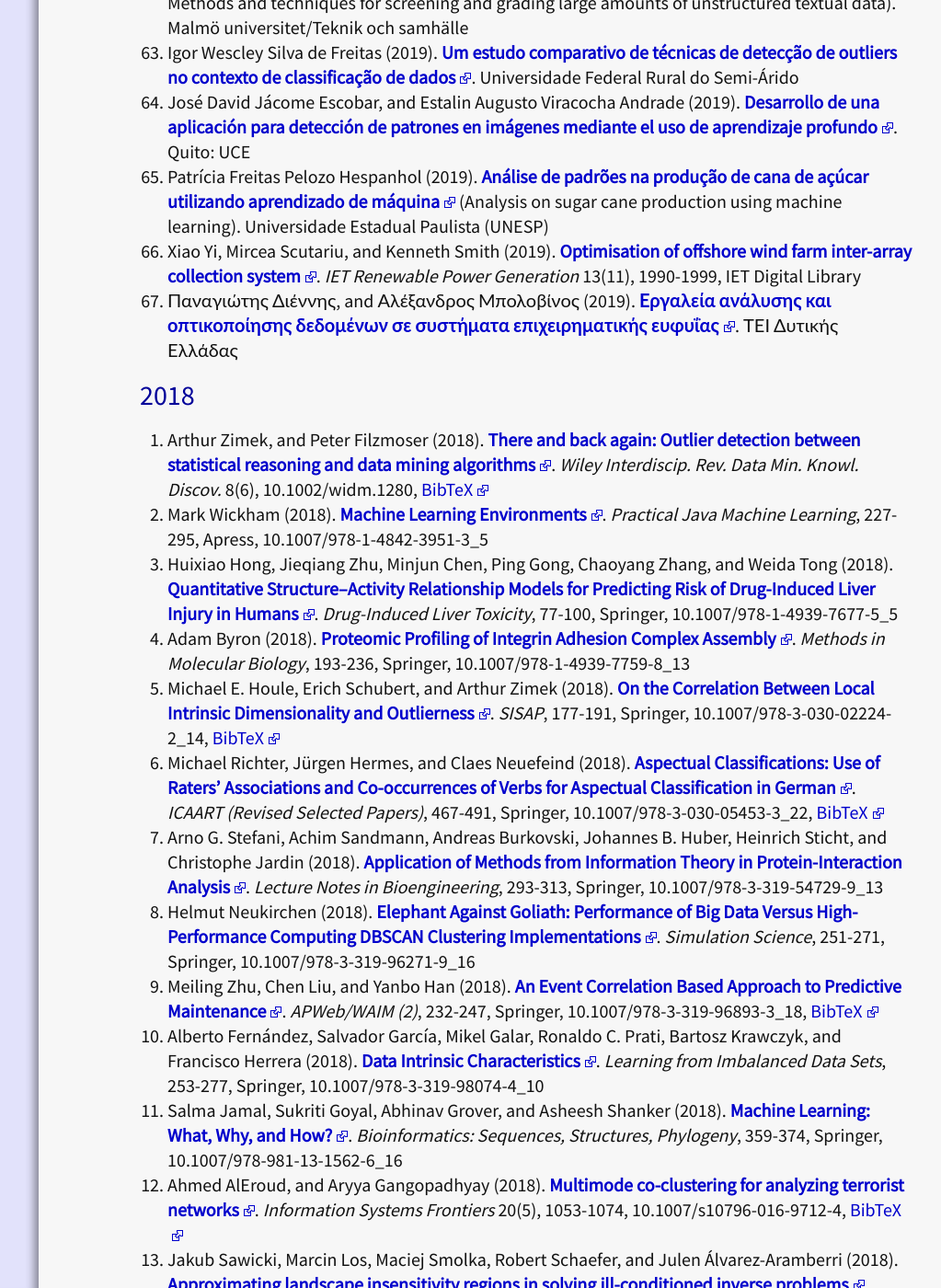
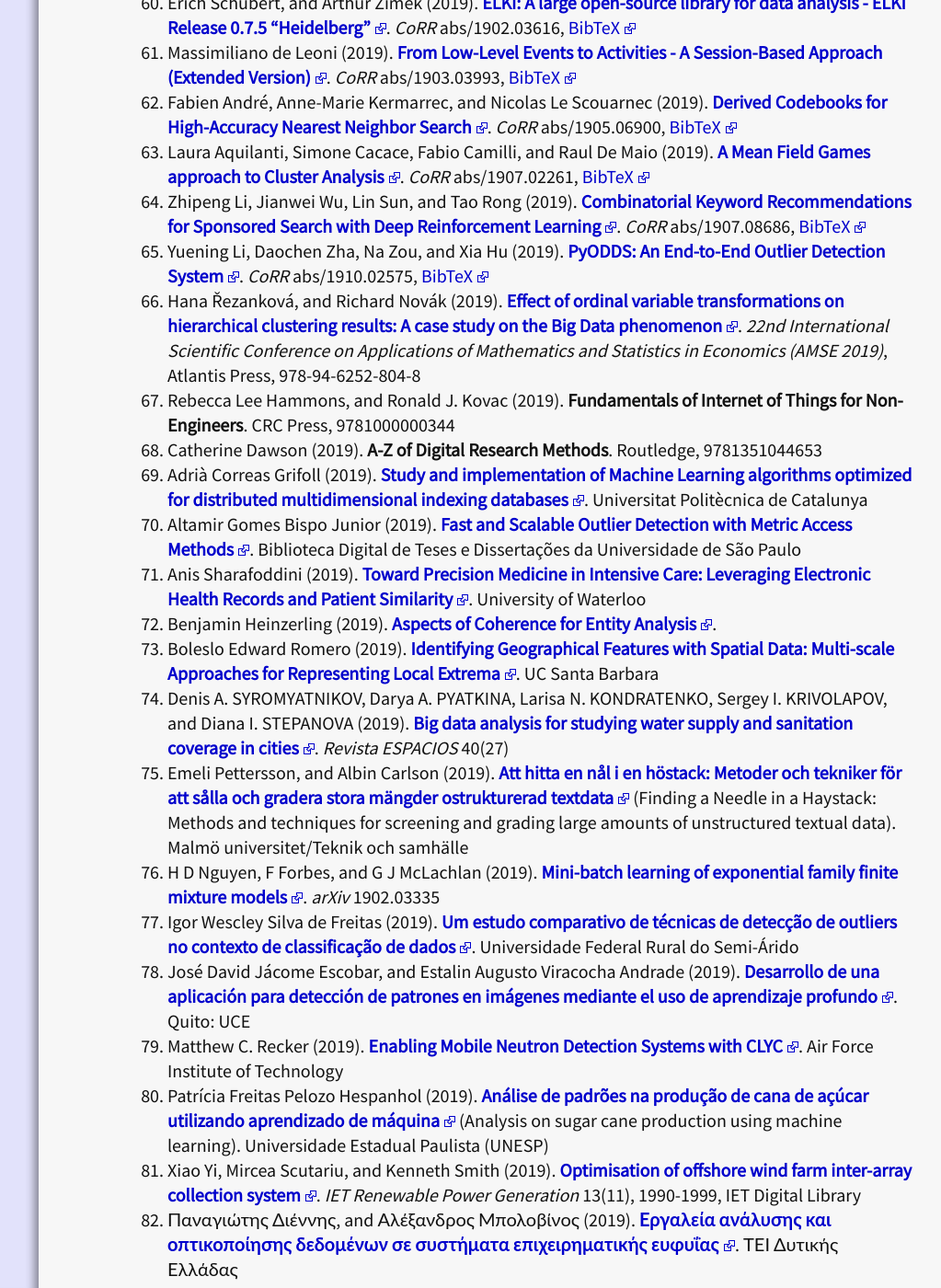
Before and after one commit to elki-project/elki-project.github.io, a Jekyll site: the page built from references.md, in a window 1280 px wide and 1400 px high, scrolled down 5331 px. Shown: the whole window at 92% size, without its empty margins (248-1271 px from the left). Built offline with Jekyll 4.4.1, drawn with Linux system fonts in a browser that asks for light colours; some of the changed text lies outside the part shown.

Commit message:
New references

```diff
--- a/references.md
+++ b/references.md
@@ -50,6 +50,14 @@
    **[Unsupervised Cross-Lingual Sentence Representation Learning via Linguistic Isomorphism](https://doi.org/10.1007/978-3-030-29563-9_20)**.
    *KSEM (2)*, 215-226, Springer, 10.1007/978-3-030-29563-9\_20,
    [BibTeX](https://dblp.org/rec/bibtex/conf/ksem/WangHT19)
+1. Erich Schubert, and Peter J. Rousseeuw (2019).
+   **[Faster k-Medoids Clustering: Improving the PAM, CLARA, and CLARANS Algorithms](https://doi.org/10.1007/978-3-030-32047-8_16)**.
+   *SISAP*, 171-187, Springer, 10.1007/978-3-030-32047-8\_16,
+   [BibTeX](https://dblp.org/rec/bibtex/conf/sisap/SchubertR19)
+1. Maximilian Archimedes Xaver Hünemörder, Daniyal Kazempour, Peer Kröger, and Thomas Seidl (2019).
+   **[SIDEKICK: Linear Correlation Clustering with Supervised Background Knowledge](https://doi.org/10.1007/978-3-030-32047-8_20)**.
+   *SISAP*, 221-230, Springer, 10.1007/978-3-030-32047-8\_20,
+   [BibTeX](https://dblp.org/rec/bibtex/conf/sisap/HunemorderKK019)
 1. Sudarshan S. Chawathe (2019).
    **[Clustering Blockchain Data](https://doi.org/10.1007/978-3-319-97864-2_3)**.
    *Unsupervised and Semi-Supervised Learning*, 43-72, Springer, 10.1007/978-3-319-97864-2\_3
@@ -62,6 +70,12 @@
 1. Liefa Liao, and Bin Luo (2019).
    **[Entropy Isolation Forest Based on Dimension Entropy for Anomaly Detection](https://doi.org/10.1007/978-981-13-6473-0_32)**.
    *Computational Intelligence and Intelligent Systems*, 365-376, Springer, 10.1007/978-981-13-6473-0\_32
+1. C.S.R. Prabhu, Aneesh Sreevallabh Chivukula, Aditya Mogadala, Rohit Ghosh, and L.M. Jenila Livingston (2019).
+   **[Big Data Analytics: Systems, Algorithms, Applications](https://doi.org/10.1007/978-981-15-0094-7)**.
+   Springer, 10.1007/978-981-15-0094-7
+1. C.S.R. Prabhu, Aneesh Sreevallabh Chivukula, Aditya Mogadala, Rohit Ghosh, and L.M. Jenila Livingston (2019).
+   **[Intelligent Systems](https://doi.org/10.1007/978-981-15-0094-7_2)**.
+   *Big Data Analytics: Systems, Algorithms, Applications*, 25-46, Springer, 10.1007/978-981-15-0094-7\_2
 1. Félix Iglesias, Tanja Zseby, Daniel Ferreira, and Arthur Zimek (2019).
    **[MDCGen: Multidimensional Dataset Generator for Clustering](https://doi.org/10.1007/s00357-019-9312-3)**.
    *Journal of Classification*, Springer, 10.1007/s00357-019-9312-3
@@ -84,7 +98,8 @@
    [BibTeX](https://dblp.org/rec/bibtex/journals/dpd/WieseSWTS19)
 1. Ioan Drăgan, Gabriel Iuhasz, and Dana Petcu (2019).
    **[A Scalable Platform for Monitoring Data Intensive Applications](https://doi.org/10.1007/s10723-019-09483-1)**.
-   *Journal of Grid Computing*, Springer Science and Business Media LLC, 10.1007/s10723-019-09483-1
+   *J. Grid Comput.* 17(3), 503-528, 10.1007/s10723-019-09483-1,
+   [BibTeX](https://dblp.org/rec/bibtex/journals/grid/DraganIP19)
 1. Dante Travisany, Eric Goles, Mauricio Latorre, María-Paz Cortés, and Alejandro Maass (2019).
    **[Generation and robustness of Boolean networks to model Clostridium difficile infection](https://doi.org/10.1007/s11047-019-09730-0)**.
    *Natural Computing*, Springer, 10.1007/s11047-019-09730-0
@@ -99,6 +114,9 @@
 1. Julian Oehling, and David J. Barry (2019).
    **[Using machine learning methods in airline flight data monitoring to generate new operational safety knowledge from existing data](https://doi.org/10.1016/j.ssci.2018.12.018)**.
    *Safety Science* 114, 89-104, Elsevier BV, 10.1016/j.ssci.2018.12.018
+1. Cui Xie, Mingkui Li, Haoying Wang, and Junyu Dong (2019).
+   **[A survey on visual analysis of ocean data](https://doi.org/10.1016/j.visinf.2019.08.001)**.
+   *Visual Informatics*, Elsevier BV, 10.1016/j.visinf.2019.08.001
 1. K. Dingle, A. Zimek, F. Azizieh, and A. R. Ansari (2019).
    **[Establishing a many-cytokine signature via multivariate anomaly detection](https://doi.org/10.1038/s41598-019-46097-9)**.
    *Scientific Reports* 9(1), Springer Science and Business Media LLC, 10.1038/s41598-019-46097-9
@@ -112,6 +130,9 @@
 1. Xu Yang, Lingxi Zhu, Sio Lam, Laurie Cuthbert, and Yapeng Wang (2019).
    **[Comparison of clustering methods for identification of outdoor measurements in pollution monitoring](https://doi.org/10.1088/1755-1315/257/1/012014)**.
    *IOP Conference Series: Earth and Environmental Science* 257, 012014, IOP Publishing, 10.1088/1755-1315/257/1/012014
+1. Bastian Pfeifer, Nikolaos Alachiotis, Pavlos Pavlidis, and Michael G. Schimek (2019).
+   **[Genome Scans for Selection and Introgression based on k-nearest Neighbor Techniques](https://doi.org/10.1101/752758)**.
+   Cold Spring Harbor Laboratory, 10.1101/752758
 1. Hongzhi Wang, Mohamed Jaward Bah, and Mohamed Hammad (2019).
    **[Progress in Outlier Detection Techniques: A Survey](https://doi.org/10.1109/ACCESS.2019.2932769)**.
    *IEEE Access* 7, 107964-108000, 10.1109/ACCESS.2019.2932769,
@@ -170,6 +191,10 @@
    **[On systematic hyperparameter analysis through the example of subspace clustering](https://doi.org/10.1145/3335783.3335804)**.
    *SSDBM*, 226-229, ACM, 10.1145/3335783.3335804,
    [BibTeX](https://dblp.org/rec/bibtex/conf/ssdbm/Kazempour019)
+1. Klaus Arthur Schmid, and Andreas Züfle (2019).
+   **[Representative Query Answers on Uncertain Data](https://doi.org/10.1145/3340964.3340974)**.
+   *SSTD*, 140-149, ACM, 10.1145/3340964.3340974,
+   [BibTeX](https://dblp.org/rec/bibtex/conf/ssd/SchmidZ19)
 1. Xiaodan Xu, Huawen Liu, and Minghai Yao (2019).
    **[Recent Progress of Anomaly Detection](https://doi.org/10.1155/2019/2686378)**.
    *Complexity* 2019, 2686378:1-2686378:11, 10.1155/2019/2686378,
@@ -231,26 +256,51 @@
    **[Combinatorial Keyword Recommendations for Sponsored Search with Deep Reinforcement Learning](https://arxiv.org/abs/1907.08686)**.
    *CoRR* abs/1907.08686,
    [BibTeX](https://dblp.org/rec/bibtex/journals/corr/abs-1907-08686)
+1. Yuening Li, Daochen Zha, Na Zou, and Xia Hu (2019).
+   **[PyODDS: An End-to-End Outlier Detection System](https://arxiv.org/abs/1910.02575)**.
+   *CoRR* abs/1910.02575,
+   [BibTeX](https://dblp.org/rec/bibtex/journals/corr/abs-1910-02575)
+1. Hana Řezanková, and Richard Novák (2019).
+   **[Effect of ordinal variable transformations on hierarchical clustering results: A case study on the Big Data phenomenon](https://www.atlantis-press.com/proceedings/amse-19/125919266)**.
+   *22nd International Scientific Conference on Applications of Mathematics and Statistics in Economics (AMSE 2019)*, Atlantis Press, 978-94-6252-804-8
 1. Rebecca Lee Hammons, and Ronald J. Kovac (2019).
    **Fundamentals of Internet of Things for Non-Engineers**.
    CRC Press, 9781000000344
 1. Catherine Dawson (2019).
    **A-Z of Digital Research Methods**.
    Routledge, 9781351044653
+1. Adrià Correas Grifoll (2019).
+   **[Study and implementation of Machine Learning algorithms optimized for distributed multidimensional indexing databases](http://hdl.handle.net/2117/168653)**.
+   Universitat Politècnica de Catalunya
+1. Altamir Gomes Bispo Junior (2019).
+   **[Fast and Scalable Outlier Detection with Metric Access Methods](http://www.teses.usp.br/teses/disponiveis/55/55134/tde-04102019-154943/)**.
+   Biblioteca Digital de Teses e Dissertações da Universidade de São Paulo
 1. Anis Sharafoddini (2019).
    **[Toward Precision Medicine in Intensive Care: Leveraging Electronic Health Records and Patient Similarity](http://hdl.handle.net/10012/14726)**.
    University of Waterloo
 1. Benjamin Heinzerling (2019).
    **[Aspects of Coherence for Entity Analysis](http://nbn-resolving.de/urn:nbn:de:bsz:16-heidok-261173)**.
+1. Boleslo Edward Romero (2019).
+   **[Identifying Geographical Features with Spatial Data: Multi-scale Approaches for Representing Local Extrema](https://escholarship.org/uc/item/8qr5x2pt)**.
+   UC Santa Barbara
+1. Denis A. SYROMYATNIKOV, Darya A. PYATKINA, Larisa N. KONDRATENKO, Sergey I. KRIVOLAPOV, and Diana I. STEPANOVA (2019).
+   **[Big data analysis for studying water supply and sanitation coverage in cities](http://www.revistaespacios.com/a19v40n27/19402721.html)**.
+   *Revista ESPACIOS* 40(27)
 1. Emeli Pettersson, and Albin Carlson (2019).
    **[Att hitta en nål i en höstack: Metoder och tekniker för att sålla och gradera stora mängder ostrukturerad textdata](http://hdl.handle.net/2043/28238)** (Finding a Needle in a Haystack: Methods and techniques for screening and grading large amounts of unstructured textual data).
    Malmö universitet/Teknik och samhälle
+1. H D Nguyen, F Forbes, and G J McLachlan (2019).
+   **[Mini-batch learning of exponential family finite mixture models](https://arxiv.org/abs/1902.03335)**.
+   *arXiv* 1902.03335
 1. Igor Wescley Silva de Freitas (2019).
    **[Um estudo comparativo de técnicas de detecção de outliers no contexto de classificação de dados](http://repositorio.ufersa.edu.br/handle/prefix/1093)**.
    Universidade Federal Rural do Semi-Árido
 1. José David Jácome Escobar, and Estalin Augusto Viracocha Andrade (2019).
    **[Desarrollo de una aplicación para detección de patrones en imágenes mediante el uso de aprendizaje profundo](http://www.dspace.uce.edu.ec/handle/25000/17551)**.
    Quito: UCE
+1. Matthew C. Recker (2019).
+   **[Enabling Mobile Neutron Detection Systems with CLYC](https://scholar.afit.edu/etd/2371)**.
+   Air Force Institute of Technology
 1. Patrícia Freitas Pelozo Hespanhol (2019).
    **[Análise de padrões na produção de cana de açúcar utilizando aprendizado de máquina](http://hdl.handle.net/11449/183121)** (Analysis on sugar cane production using machine learning).
    Universidade Estadual Paulista (UNESP)
@@ -1439,6 +1485,9 @@
 1. Smita Chormunge, and Sudarson Jena (2015).
    **[Efficiency and Effectiveness of Clustering Algorithms for High Dimensional Data](https://doi.org/10.5120/ijca2015906144)**.
    *IJCA* 125(11), 35-40, Foundation of Computer Science, 10.5120/ijca2015906144
+1. Nita M.Dimble, and Bharat Tidke (2015).
+   **[A Framework for Outlier Detection in Geographic Spatial Data](https://doi.org/10.5121/ijfcst.2015.5206)**.
+   *International Journal in Foundations of Computer Science & Technology* 5(2), 59-67, Academy and Industry Research Collaboration Center (AIRCC), 10.5121/ijfcst.2015.5206
 1. Alejandro Rituerto (2015).
    **[Modeling the environment with egocentric vision systems](https://doi.org/10.5565/rev/elcvia.739)**.
    *ELCVIA Electronic Letters on Computer Vision and Image Analysis* 14(3), Universitat Autonoma de Barcelona, 10.5565/rev/elcvia.739
@@ -2096,6 +2145,8 @@
 1. Steffen Suchandt, and Hartmut Runge (2012).
    **[Along-track interferometry using TanDEM-X: First results from marine and land applications](http://ieeexplore.ieee.org/abstract/document/6217087/)**.
    *EUSAR 2012; 9th European Conference on Synthetic Aperture Radar*, 392-395, VDE, 978-3-8007-3404-7
+1. Arthur Zimek (2012).
+   **There and Back Again Outlier Detection between Statistical Reasoning and Efficient Database Methods**.
 1. Bruno Tavares (2012).
    **[Sistema de recomendação para plataformas de e-learning](http://hdl.handle.net/10400.22/2601)**.
    Instituto Politécnico do Porto. Instituto Superior de Engenharia do Porto
```
Also changed, not shown: other parts of references.md (+0 -4 lines).
